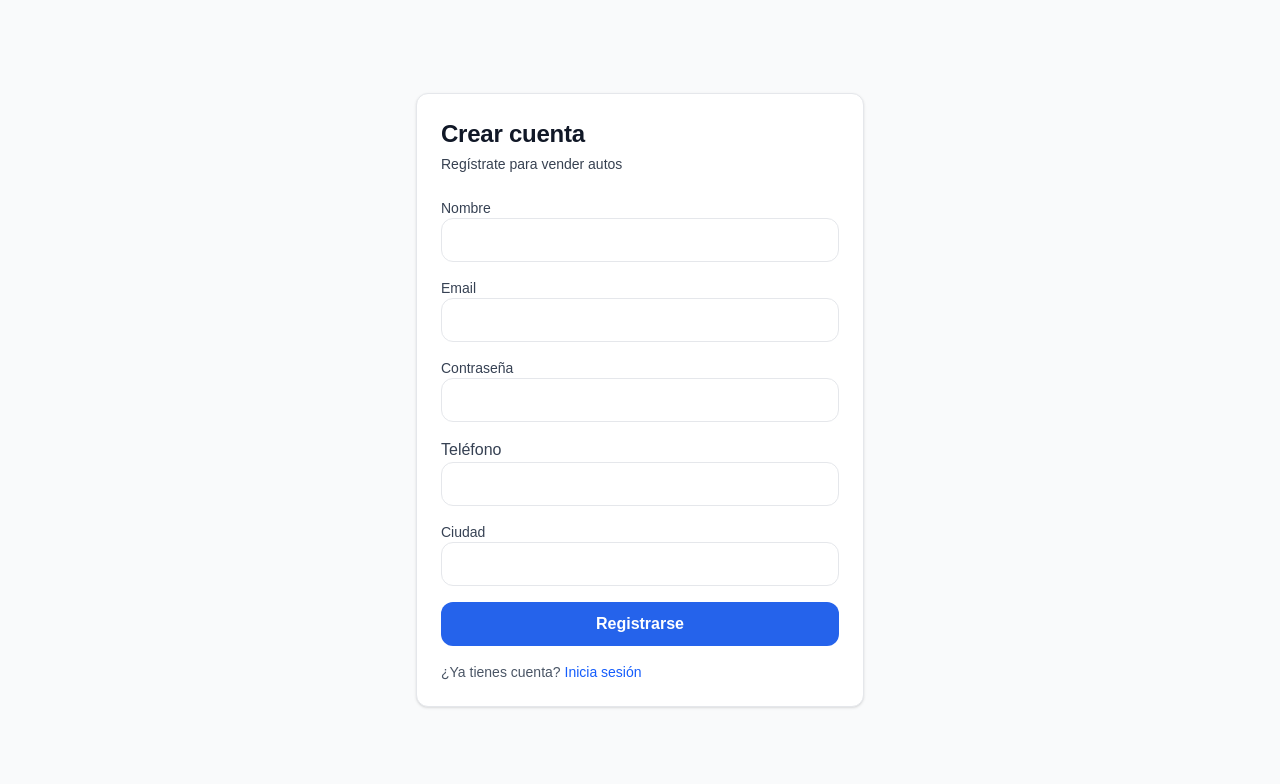
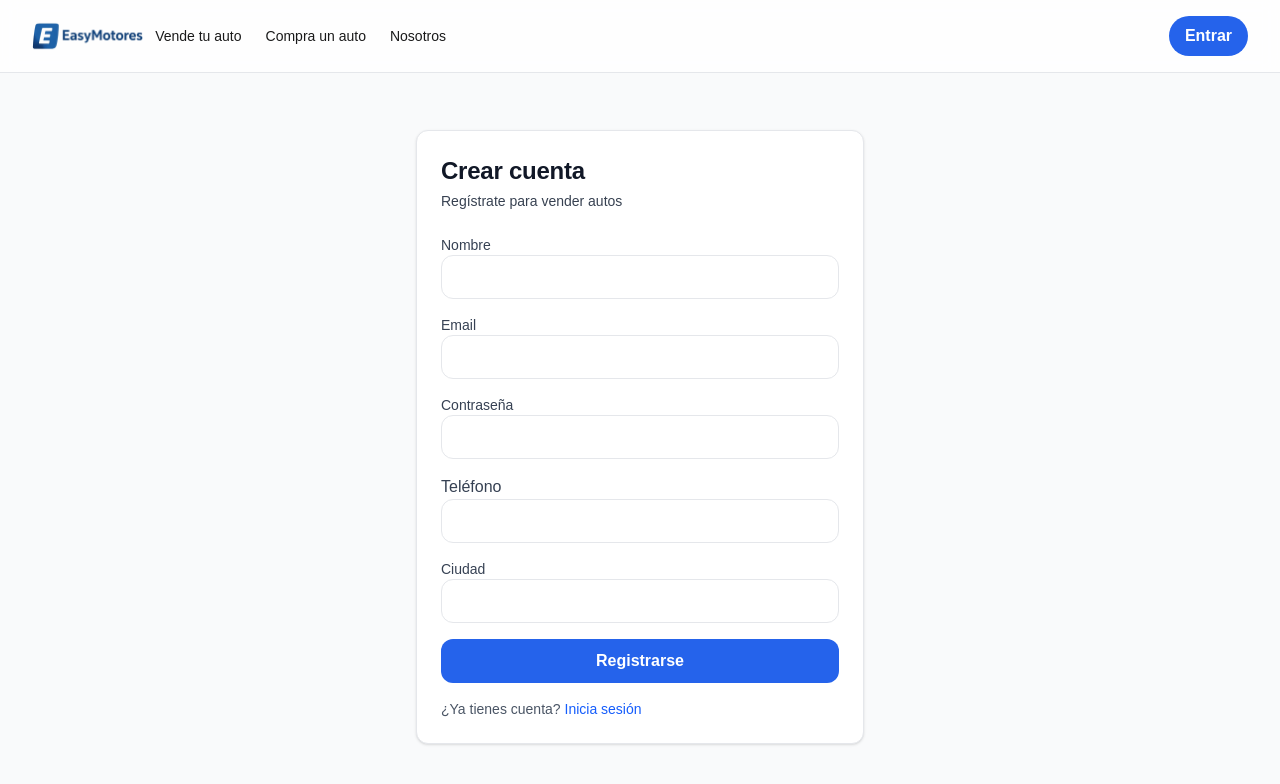
Before and after one commit to eduardo-gomez-i/victor-caranty, a Next.js app: page /register in a window 1280 px wide. Shown: the top 784 px of the page. Built offline with nearby package versions, Linux system fonts and the light colour scheme; no server answers.

Commit message:
feat(register): add navbar to registration page layout
Improve user navigation consistency by adding the Navbar component to the registration page. This aligns the page structure with other authenticated views and provides a clear path back to the main application.

```diff
--- a/src/app/register/page.tsx
+++ b/src/app/register/page.tsx
@@ -1,13 +1,17 @@
 'use server'
 import { Suspense } from 'react'
+import Navbar from '@/components/layout/Navbar'
 import RegisterForm from '@/components/auth/RegisterForm'
 
 export default async function RegisterPage() {
   return (
-    <div className="min-h-screen bg-gray-50 flex items-center justify-center px-4">
-      <Suspense>
-        <RegisterForm />
-      </Suspense>
+    <div className="min-h-screen bg-gray-50 flex flex-col">
+      <Navbar showSearch={false} />
+      <div className="flex-1 flex items-center justify-center px-4">
+        <Suspense>
+          <RegisterForm />
+        </Suspense>
+      </div>
     </div>
   )
 }
```
